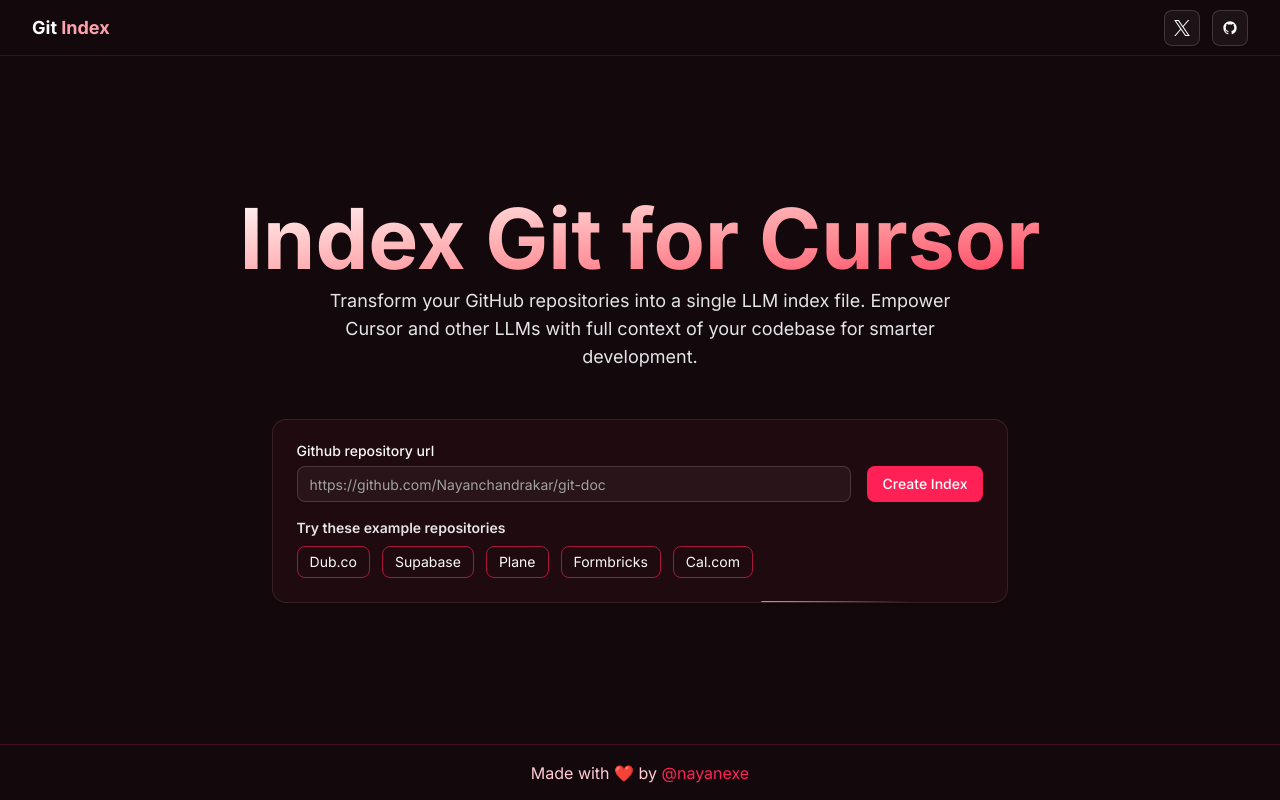
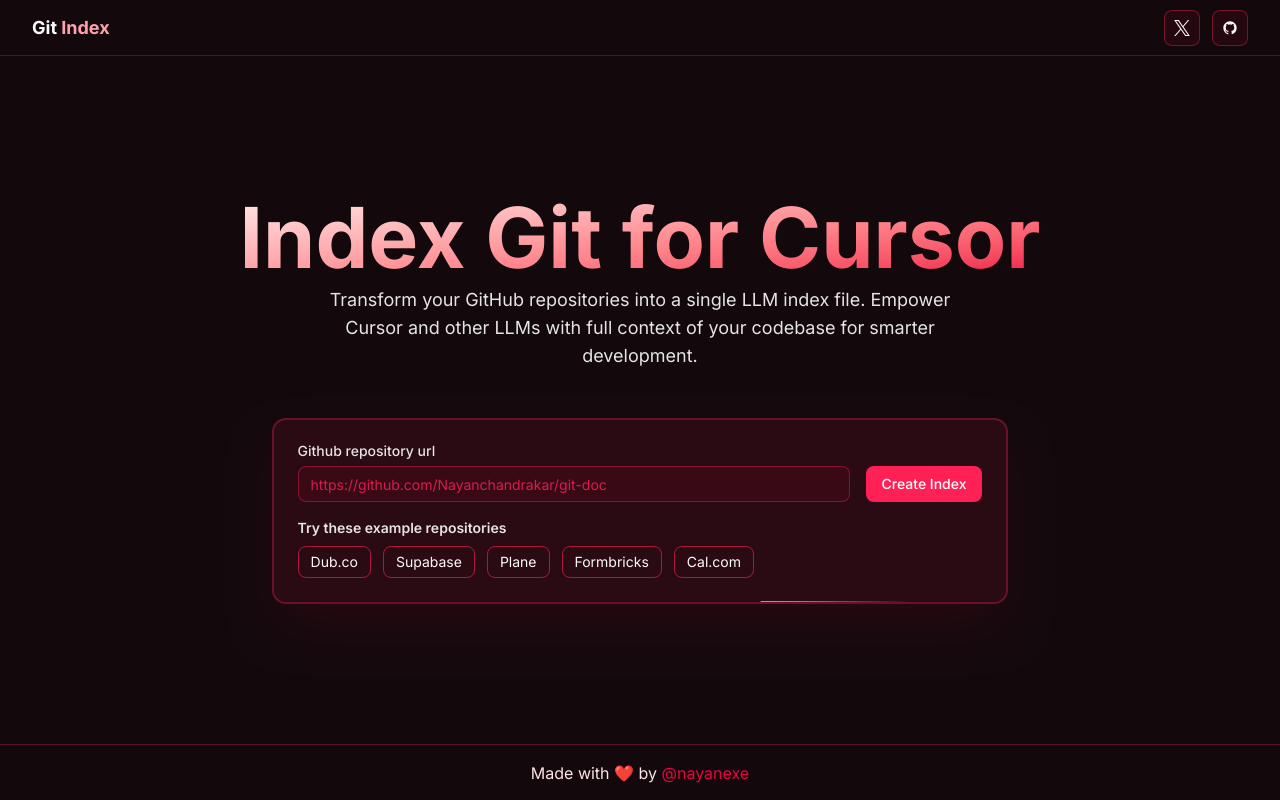
Before and after one commit to Nayanchandrakar/git-doc, a Next.js app: page / in a window 1280 px wide. Built offline with nearby package versions, Linux system fonts and the light colour scheme; what hono would draw is missing.

Commit message:
chore: ui changes with bug fixes

```diff
--- a/components/forms/pages/home/create-index-form.tsx
+++ b/components/forms/pages/home/create-index-form.tsx
@@ -46,7 +46,7 @@
 
   return (
     <Container className="mt-12">
-      <Card className="relative w-full overflow-hidden mx-auto max-w-3xl bg-rose-500/5">
+      <Card className="relative w-full overflow-hidden mx-auto max-w-3xl bg-rose-500/10 border-rose-500/30 rounded-xl border-2 shadow-rose-600/10 shadow-2xl">
         <CardContent>
           <Form {...form}>
             <form onSubmit={form.handleSubmit(onSubmit)}>
@@ -55,8 +55,10 @@
                 name="url"
                 render={({ field }) => (
                   <FormItem className="w-full">
-                    <FormLabel>Github repository url</FormLabel>
-                    <div className="flex items-center gap-4">
+                    <FormLabel className="text-zinc-200">
+                      Github repository url
+                    </FormLabel>
+                    <div className="flex sm:items-center gap-4 flex-col sm:flex-row">
                       <FormControl>
                         <Input
                           disabled={isPending}
@@ -64,11 +66,7 @@
                           {...field}
                         />
                       </FormControl>
-                      <Button
-                        className="bg-rose-500 hover:bg-rose-500/80 text-white"
-                        type="submit"
-                        disabled={isPending}
-                      >
+                      <Button type="submit" loading={isPending}>
                         Create Index
                       </Button>
                     </div>
--- a/components/global/footer.tsx
+++ b/components/global/footer.tsx
@@ -3,13 +3,13 @@
 
 export const Footer = () => {
   return (
-    <footer className="border-t border-rose-500/20 h-14 flex items-center justify-center">
-      <p className="text-center text-rose-200">
+    <footer className="border-t border-rose-500/30 h-14 flex items-center justify-center">
+      <p className="text-center text-rose-100">
         Made with ❤️ by{" "}
         <Link
           target="_blank"
           href={configuration.social.x}
-          className="text-rose-500 hover:underline"
+          className="text-rose-600 hover:underline"
         >
           @nayanexe
         </Link>
--- a/components/navbar/index.tsx
+++ b/components/navbar/index.tsx
@@ -4,7 +4,7 @@
 
 export const Navbar = () => {
   return (
-    <header className="border-b border-rose-500/20 w-full h-14">
+    <header className="border-b border-rose-500/30 w-full h-14">
       <Container asChild className="flex items-center justify-between gap-5">
         <nav>
           <Logo />
--- a/components/pages/home/hero-section.tsx
+++ b/components/pages/home/hero-section.tsx
@@ -5,12 +5,12 @@
     <section>
       <div className="text-center sm:mx-auto lg:mr-auto space-y-1.5">
         <h1 className="text-6xl md:text-7xl xl:text-[5.25rem] font-bold">
-          <span className="font-bold text-transparent bg-clip-text bg-gradient-to-br  from-white  to-rose-500">
+          <span className="font-bold text-transparent bg-clip-text bg-gradient-to-br  from-rose-50  to-rose-600">
             Index Git for Cursor
           </span>
         </h1>
 
-        <p className="mx-auto max-w-2xl text-lg text-zinc-200">
+        <p className="mx-auto max-w-2xl text-base sm:text-lg text-zinc-200">
           Transform your GitHub repositories into a single LLM index file.
           Empower Cursor and other LLMs with full context of your codebase for
           smarter development.
--- a/components/ui/button.tsx
+++ b/components/ui/button.tsx
@@ -1,20 +1,20 @@
-import { Slot } from "@radix-ui/react-slot"
+import { Slot, Slottable } from "@radix-ui/react-slot"
 import { type VariantProps, cva } from "class-variance-authority"
+import { Loader } from "lucide-react"
 import * as React from "react"
 
 import { cn } from "@/lib/utils/index"
 
 const buttonVariants = cva(
-  "inline-flex items-center justify-center gap-2 whitespace-nowrap rounded-md text-sm font-medium transition-all disabled:pointer-events-none disabled:opacity-50 [&_svg]:pointer-events-none [&_svg:not([class*='size-'])]:size-4 shrink-0 [&_svg]:shrink-0 outline-none focus-visible:border-ring focus-visible:ring-ring/50 focus-visible:ring-[3px] aria-invalid:ring-destructive/20 dark:aria-invalid:ring-destructive/40 aria-invalid:border-destructive cursor-pointer",
+  "inline-flex items-center justify-center gap-2 whitespace-nowrap rounded-md text-sm font-medium transition-all disabled:pointer-events-none disabled:opacity-80 [&_svg]:pointer-events-none [&_svg:not([class*='size-'])]:size-4 shrink-0 [&_svg]:shrink-0 outline-none focus-visible:border-ring focus-visible:ring-ring/50 focus-visible:ring-[3px] aria-invalid:ring-destructive/20 dark:aria-invalid:ring-destructive/40 aria-invalid:border-destructive cursor-pointer",
   {
     variants: {
       variant: {
-        default:
-          "bg-primary text-primary-foreground shadow-xs hover:bg-primary/90",
+        default: "bg-rose-500 hover:bg-rose-500/90 text-white",
         destructive:
           "bg-destructive text-white shadow-xs hover:bg-destructive/90 focus-visible:ring-destructive/20 dark:focus-visible:ring-destructive/40 dark:bg-destructive/60",
         outline:
-          "border bg-background shadow-xs hover:bg-accent hover:text-accent-foreground dark:bg-input/30 dark:border-input dark:hover:bg-input/50",
+          "border bg-background shadow-xs hover:bg-accent hover:text-accent-foreground dark:bg-rose-700/10 dark:border-rose-500/40 dark:hover:bg-rose-700/5",
         secondary:
           "bg-secondary text-secondary-foreground shadow-xs hover:bg-secondary/80",
         ghost:
@@ -27,6 +27,9 @@
         lg: "h-10 rounded-md px-6 has-[>svg]:px-4",
         icon: "size-9",
       },
+      loading: {
+        true: "text-transparent",
+      },
     },
     defaultVariants: {
       variant: "default",
@@ -38,21 +41,29 @@
 function Button({
   className,
   variant,
+  disabled,
   size,
+  children,
   asChild = false,
+  loading = false,
   ...props
 }: React.ComponentProps<"button"> &
   VariantProps<typeof buttonVariants> & {
     asChild?: boolean
+    loading?: boolean
   }) {
   const Comp = asChild ? Slot : "button"
 
   return (
     <Comp
       data-slot="button"
-      className={cn(buttonVariants({ variant, size, className }))}
+      className={cn(buttonVariants({ variant, size, className, loading }))}
+      disabled={disabled || loading}
       {...props}
-    />
+    >
+      {loading && <Loader className={cn("text-white absolute animate-spin")} />}
+      <Slottable>{children}</Slottable>
+    </Comp>
   )
 }
 
--- a/components/ui/input.tsx
+++ b/components/ui/input.tsx
@@ -8,8 +8,8 @@
       type={type}
       data-slot="input"
       className={cn(
-        "file:text-foreground placeholder:text-muted-foreground selection:bg-primary selection:text-primary-foreground dark:bg-input/30 border-input flex h-9 w-full min-w-0 rounded-md border bg-transparent px-3 py-1 text-base shadow-xs transition-[color,box-shadow] outline-none file:inline-flex file:h-7 file:border-0 file:bg-transparent file:text-sm file:font-medium disabled:pointer-events-none disabled:cursor-not-allowed disabled:opacity-50 md:text-sm",
-        "focus-visible:border-ring focus-visible:ring-ring/50 focus-visible:ring-[3px]",
+        "file:text-foreground placeholder:text-rose-500/80 selection:bg-primary selection:text-primary-foreground dark:bg-rose-700/10 border-rose-500/40 flex h-9 w-full min-w-0 rounded-md border bg-transparent px-3 py-1 text-base shadow-xs transition-[color,box-shadow] outline-none file:inline-flex file:h-7 file:border-0 file:bg-transparent file:text-sm file:font-medium disabled:pointer-events-none disabled:cursor-not-allowed disabled:opacity-50 md:text-sm",
+        "focus-visible:border-input focus-visible:ring-ring/50 focus-visible:ring-[3px]",
         "aria-invalid:ring-destructive/20 dark:aria-invalid:ring-destructive/40 aria-invalid:border-destructive",
         className,
       )}
--- a/hono/routers/git-index-router.ts
+++ b/hono/routers/git-index-router.ts
@@ -26,7 +26,7 @@
         userName,
         repositoryName,
         "txt",
-      );
+      )
 
       await s3Service.uploadObjects({
         Key: fileName,
```
Also changed, not shown: 1 other file (tests, documents, lock files or other folders).
